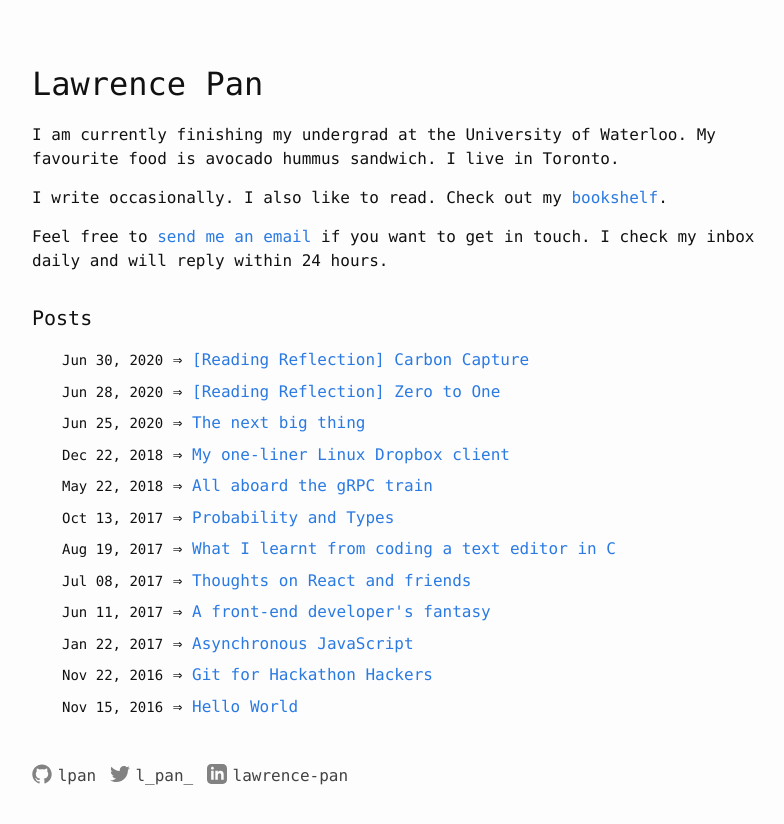
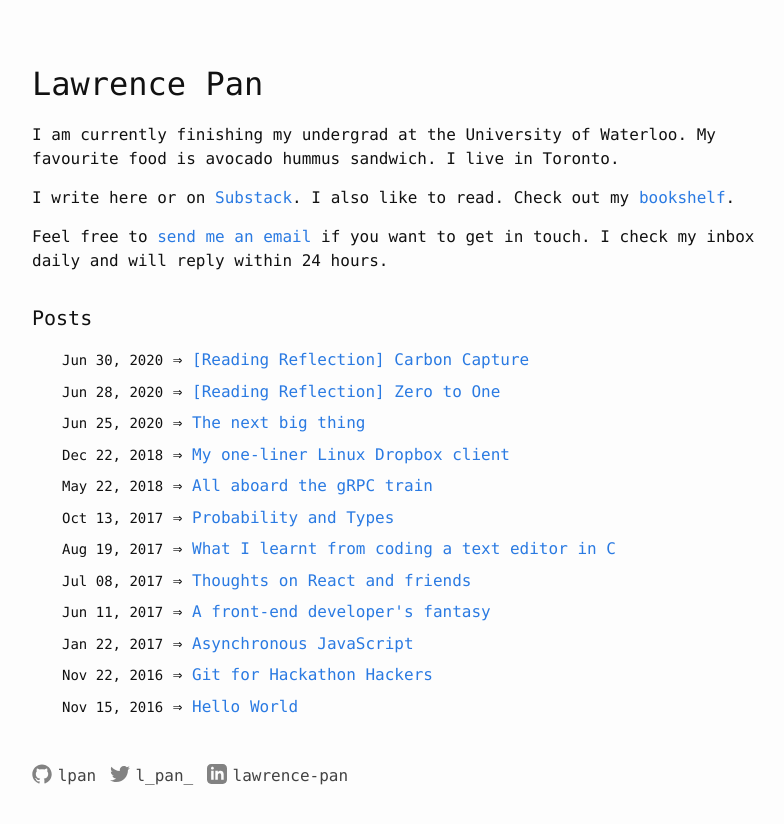
Before and after one commit to lpan/lpan.github.io, a Jekyll site: the page built from index.html, in a window 1280 px wide. Shown: the top 824 px of the page, without its empty margins (238-1022 px from the left). Built offline with Jekyll 4.4.1, drawn with Linux system fonts in a browser that asks for light colours.

Commit message:
Revert "dsf"
This reverts commit a771541281bf195bbcea3512c2b6f7f0cc131e05.

```diff
--- a/index.html
+++ b/index.html
@@ -9,7 +9,7 @@ layout: default
   </p>
 
   <p>
-    I write occasionally. I also
+    I write here or on <a href="https://lpan.substack.com/">Substack</a>. I also
     like to read. Check out my <a href="/bookshelf">bookshelf</a>.
   </p>
 
```
